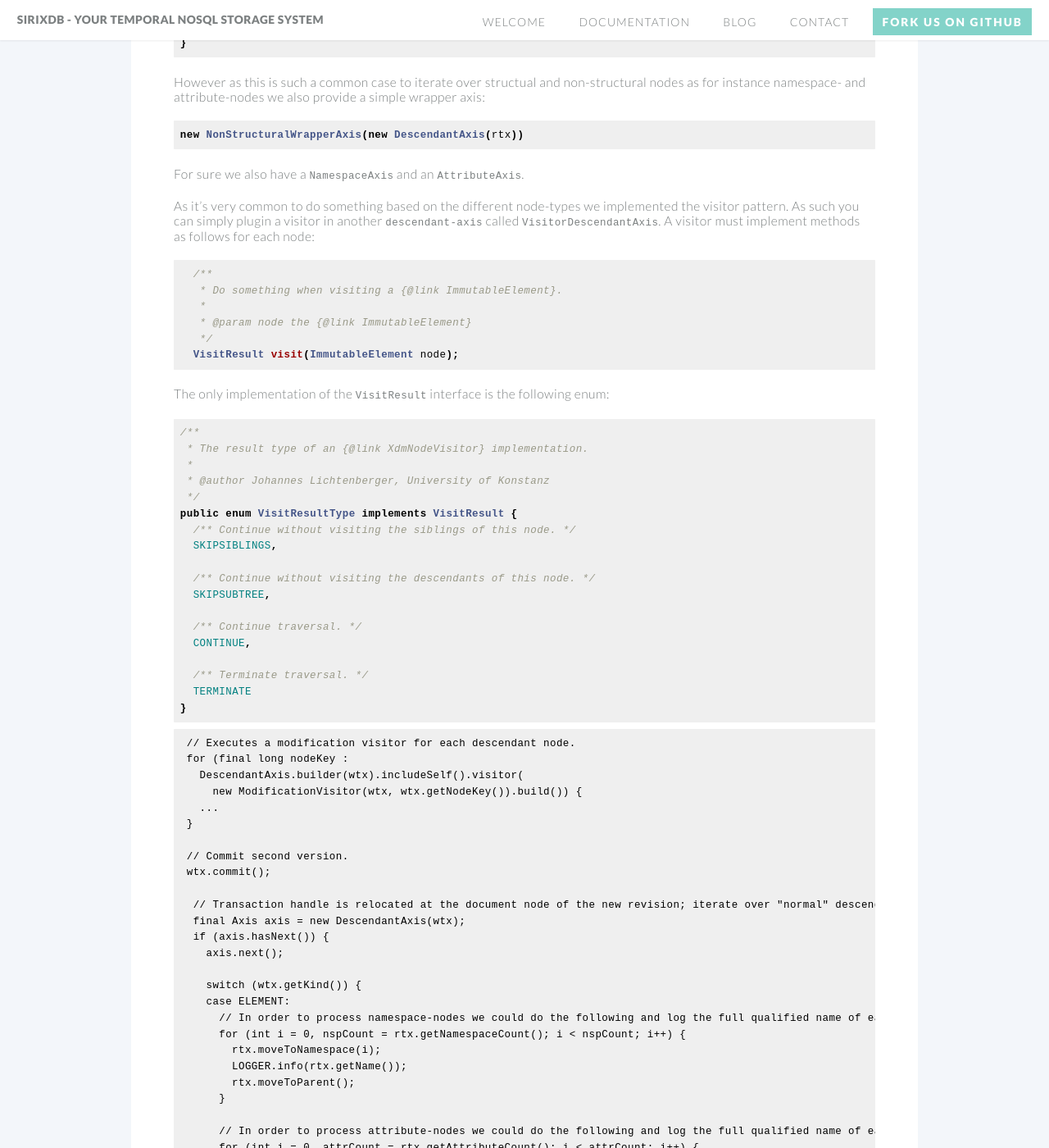
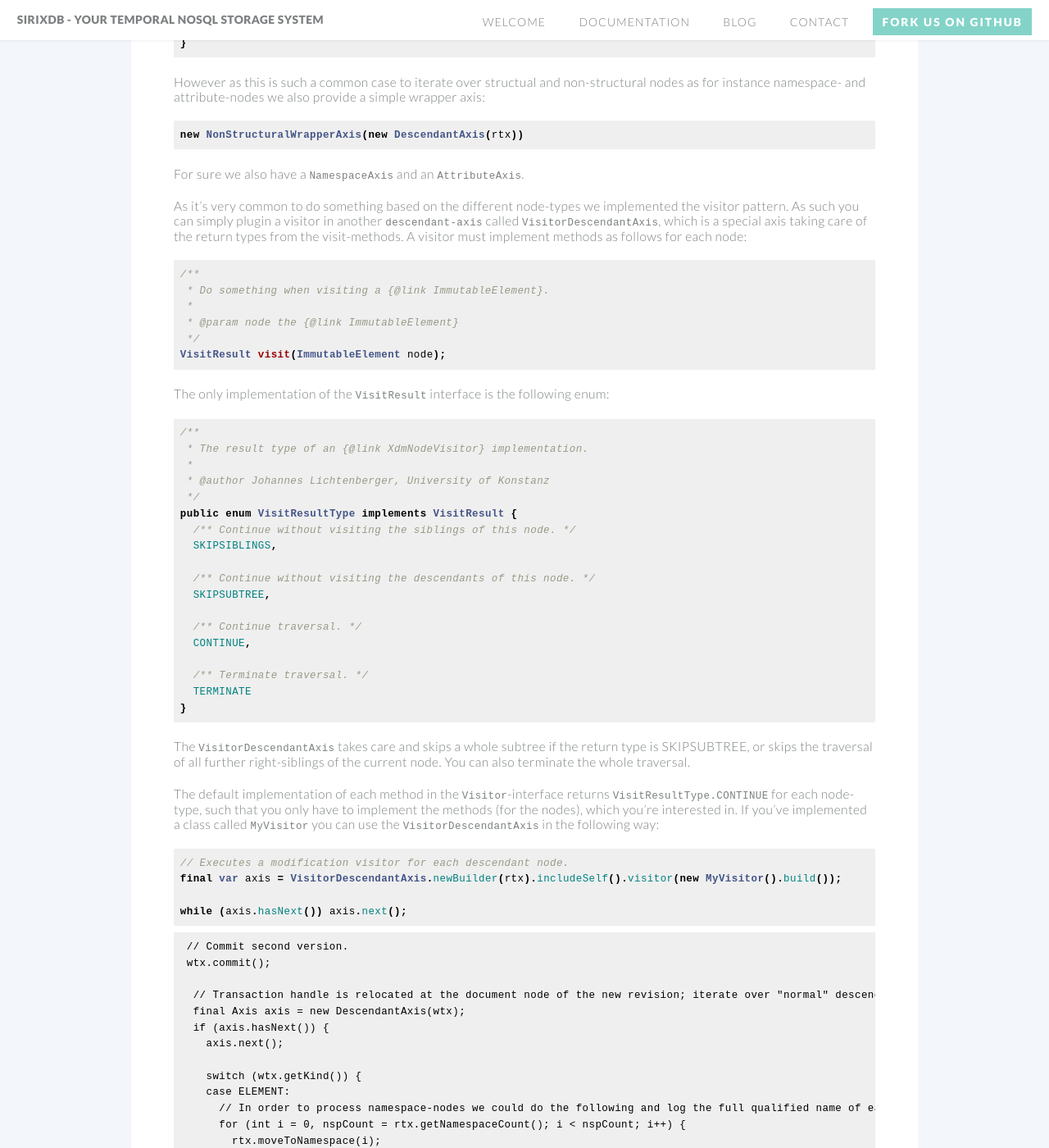
Before and after one commit to sirixdb/sirixdb.github.io, a Jekyll site: the page built from low-level-api.md, in a window 1280 px wide and 1400 px high, scrolled down 1792 px. Shown: the whole window at 82% size. Built offline with Jekyll 4.4.1, drawn with Linux system fonts in a browser that asks for light colours; our own code applies the rules of GitHub Pages for plain Markdown files; some of the changed text lies outside the part shown.

Commit message:
Update low-level-api.md

````diff
--- a/low-level-api.md
+++ b/low-level-api.md
@@ -85,15 +85,15 @@ new NonStructuralWrapperAxis(new DescendantAxis(rtx))
 
 For sure we also have a `NamespaceAxis` and an `AttributeAxis`.
 
-As it's very common to do something based on the different node-types we implemented the visitor pattern. As such you can simply plugin a visitor in another `descendant-axis` called `VisitorDescendantAxis`. A visitor must implement methods as follows for each node:
+As it's very common to do something based on the different node-types we implemented the visitor pattern. As such you can simply plugin a visitor in another `descendant-axis` called `VisitorDescendantAxis`, which is a special axis taking care of the return types from the visit-methods. A visitor must implement methods as follows for each node:
 
 ```java
-  /**
-   * Do something when visiting a {@link ImmutableElement}.
-   *
-   * @param node the {@link ImmutableElement}
-   */
-  VisitResult visit(ImmutableElement node);
+/**
+ * Do something when visiting a {@link ImmutableElement}.
+ *
+ * @param node the {@link ImmutableElement}
+ */
+VisitResult visit(ImmutableElement node);
 ```
 
 The only implementation of the `VisitResult` interface is the following enum:
@@ -119,14 +119,18 @@ public enum VisitResultType implements VisitResult {
 }
 ```
 
+The `VisitorDescendantAxis` takes care and skips a whole subtree if the return type is SKIPSUBTREE, or skips the traversal of all further right-siblings of the current node. You can also terminate the whole traversal.
+
+The default implementation of each method in the `Visitor`-interface returns `VisitResultType.CONTINUE` for each node-type, such that you only have to implement the methods (for the nodes), which you're interested in. If you've implemented a class called `MyVisitor` you can use the `VisitorDescendantAxis` in the following way:
+
+```java
+// Executes a modification visitor for each descendant node.
+final var axis = VisitorDescendantAxis.newBuilder(rtx).includeSelf().visitor(new MyVisitor().build());
+
+while (axis.hasNext()) axis.next();
+```
 
 
-     // Executes a modification visitor for each descendant node.
-     for (final long nodeKey :
-       DescendantAxis.builder(wtx).includeSelf().visitor(
-         new ModificationVisitor(wtx, wtx.getNodeKey()).build()) {
-       ...
-     }
 
      // Commit second version.
      wtx.commit();
````
